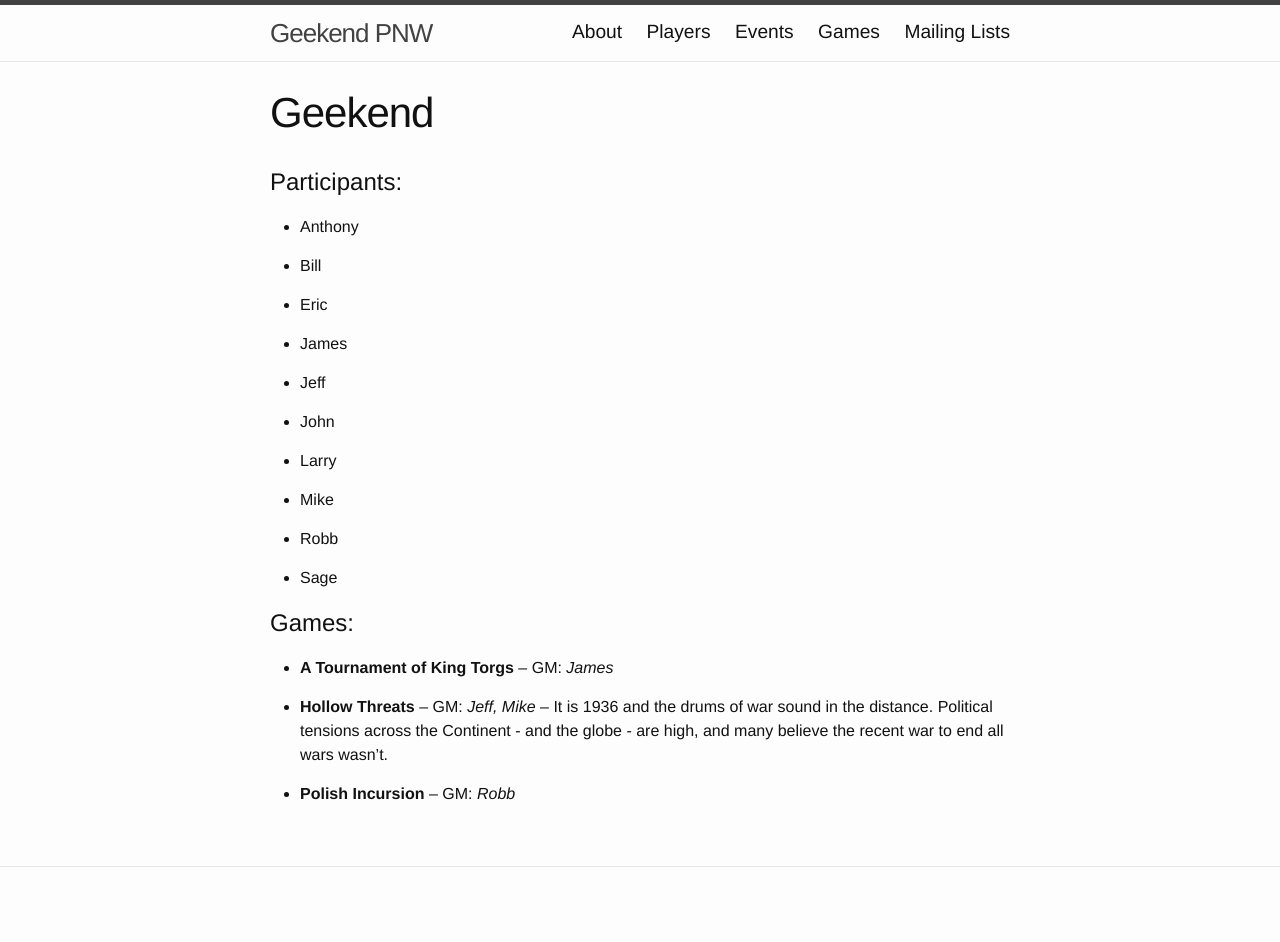
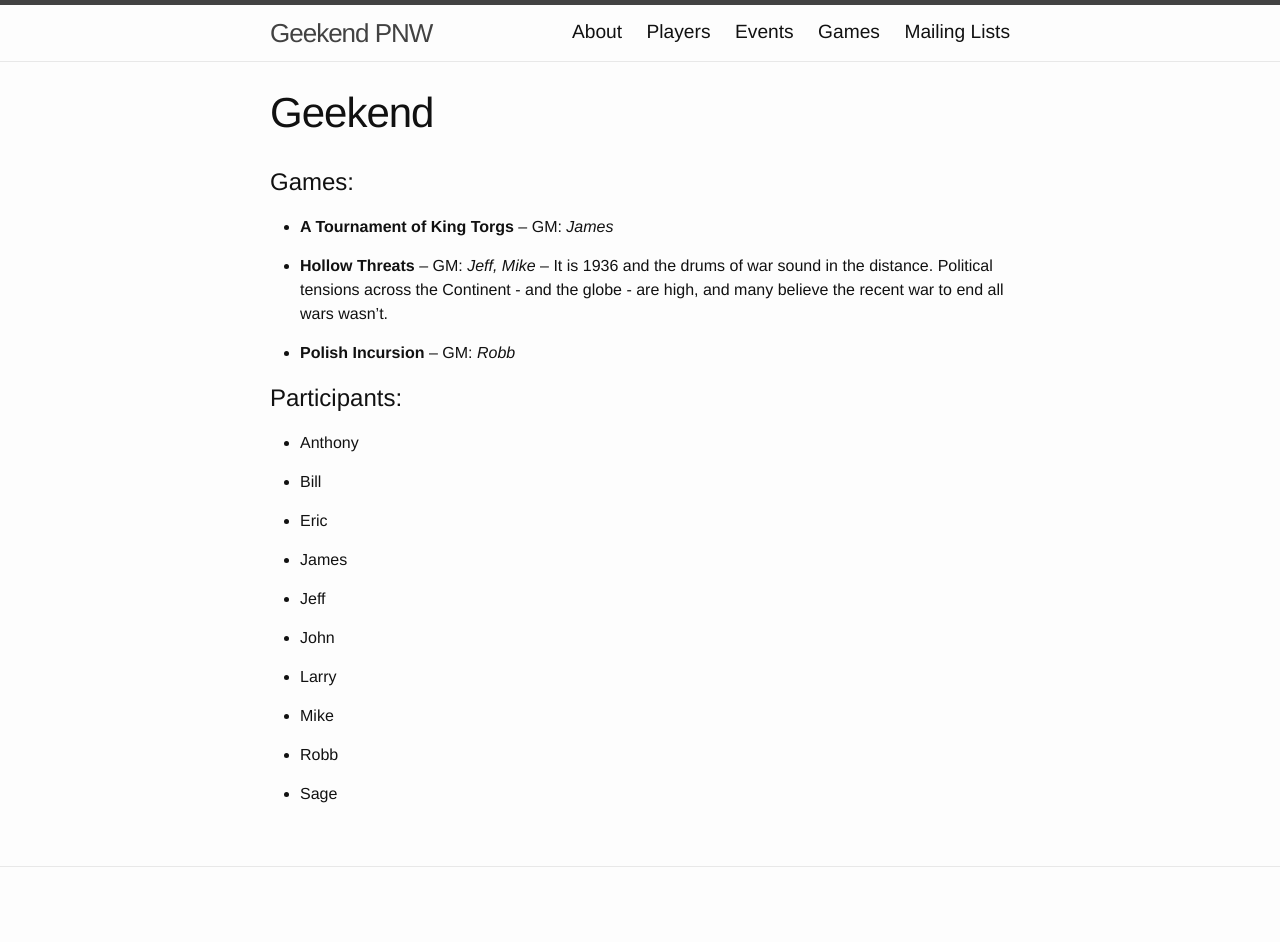
Before and after one commit to Geekend-PNW/geekend-pnw.github.com, a Jekyll site: the page built from events/2014-06-geekend.md, in a window 1280 px wide. Built offline with Jekyll 4.4.1, drawn with Linux system fonts in a browser that asks for light colours.

Commit message:
changing the ordering on some pages

```diff
--- a/events/2014-06-geekend.md
+++ b/events/2014-06-geekend.md
@@ -5,8 +5,8 @@ permalink: /events/2014-06/
 event: 2014-06
 ---
 
+# Games:
+{% include game-list.md %}
+
 # Participants:
 {% include player-list.md %}
-
-# Games:
-{% include game-list.md %}
```
Also changed, not shown: events/2015-06-geekend.md (+3 -3 lines), events/2016-06-geekend.md (+3 -2 lines).
